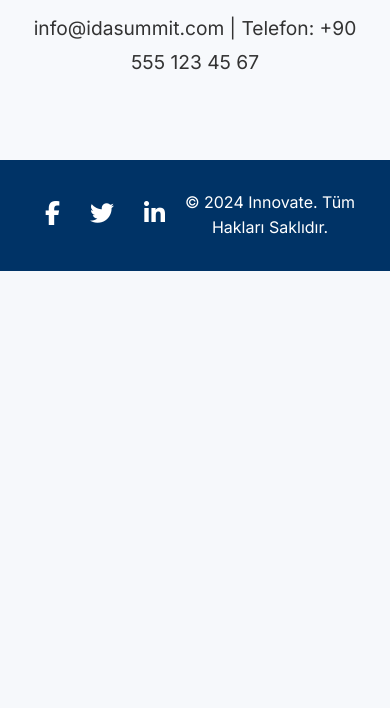
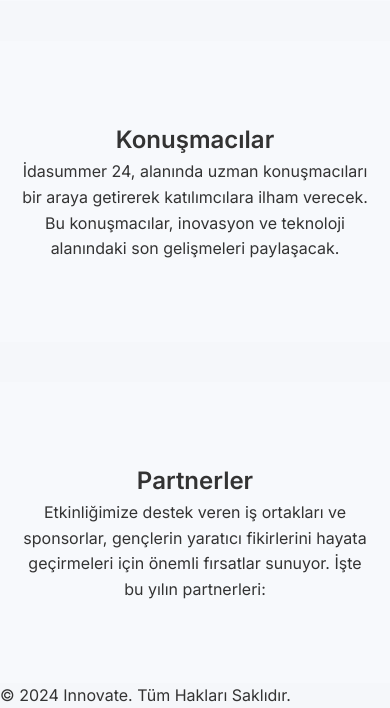
Before and after one commit to TgrknT/idasummitV1, a PHP site: page /home in a window 390 px wide. Shown: the part 2462-3170 px from the top of the page. Before the commit the page ends 2733 px from the top, so only its background shows below. Run offline with PHP 8.4, Linux system fonts and the light colour scheme; some libraries are stand-ins or nearby versions.

Commit message:
düzenli

```diff
--- a/home/index.html
+++ b/home/index.html
@@ -5,14 +5,12 @@
     <meta name="viewport" content="width=device-width, initial-scale=1.0">
     <meta http-equiv="X-UA-Compatible" content="ie=edge">
     <title>Innovate 2024 - Global Innovation Conference</title>
-    <!-- Google Fonts -->
     <link href="https://fonts.googleapis.com/css2?family=Inter:wght@400;600&display=swap" rel="stylesheet">
     <link rel="stylesheet" href="style.css">
-    <!-- FontAwesome for Social Icons -->
-    <script src="https://kit.fontawesome.com/a076d05399.js" crossorigin="anonymous"></script>
 </head>
 <body>
 
+    <!-- Navigation Bar -->
     <nav>
         <div class="nav-logo">
             <img src="logo.png" alt="Logo" class="logo-img">
@@ -30,11 +28,8 @@
         </div>
     </nav>
 
-
-
     <!-- Header Bölümü -->
     <header class="header" id="home">
-        <!-- Arka Plan Video -->
         <video autoplay muted loop id="background-video">
             <source src="tanitim.mp4" type="video/mp4">
             Tarayıcınız video etiketini desteklemiyor.
@@ -57,26 +52,45 @@
     </header>
 
     <!-- Hakkında Bölümü -->
-    <section id="about" class="about">
-        <div class="container">
-            <h2>Hakkında</h2>
-            <p>İdasummer 24, teknoloji ve inovasyon dünyasına adım atmak isteyen genç zihinleri, alanında uzman kişilerle buluşturan bir etkinlik olarak tasarlanmıştır. Etkinlik, teknolojinin hızla gelişen dünyasında gençlerin yaratıcılıklarını ve potansiyellerini en üst düzeye çıkararak, onları geleceğin liderleri ve yenilikçileri haline getirmeyi hedefler. Etkinlik boyunca öğrenciler, teknolojinin farklı alanlarında uzmanlaşmış kişilerden ilham alacak, mentorluk desteği alacak ve kendi projelerini hayata geçirme fırsatı bulacaklar. İdasummer 24, yenilikçi fikirlerin filizlenmesi ve sürdürülebilir projelerin geliştirilmesi için eşsiz bir platform sunar. Teknolojinin gücüyle toplumsal sorunlara çözümler üretme misyonuyla yola çıkan İdasummer 24, gençler için sadece bir etkinlik değil, aynı zamanda bir ilham kaynağı ve geleceklerini şekillendirecek bir deneyim sunar.</p>
+    <section id="about" class="content-section">
+        <div class="content-container">
+            <div class="text-container">
+                <h2>Hakkında</h2>
+                <p>İdasummer 24, teknoloji ve inovasyon dünyasına adım atmak isteyen genç zihinleri, alanında uzman kişilerle buluşturan bir etkinlik olarak tasarlanmıştır. Etkinlik, teknolojinin hızla gelişen dünyasında gençlerin yaratıcılıklarını ve potansiyellerini en üst düzeye çıkararak, onları geleceğin liderleri ve yenilikçileri haline getirmeyi hedefler.</p>
+            </div>
+            <div class="image-container rotate-left">
+                <img src="hakkinda-image.jpg" alt="Hakkında Resim">
+            </div>
         </div>
     </section>
 
-    <!-- Program Bölümü -->
-    <section id="program" class="program">
-        <div class="container">
-            <h2>Program</h2>
-            <p>Etkinlik boyunca paneller, seminerler ve workshoplar düzenlenecek.</p>
+    <!-- Sürdürülebilir Motivasyon Bölümü -->
+    <section id="motivation" class="content-section">
+        <div class="content-container">
+            <div class="text-container">
+                <h2>Sürdürülebilir Motivasyon</h2>
+                <p>Etkinliğimiz, gençlerin sürdürülebilir bir gelecek için yaratıcılıklarını teşvik etmeyi amaçlamaktadır. Her katılımcı, çevreye duyarlı projeler geliştirme konusunda motive edilir.</p>
+            </div>
+            <div class="image-container rotate-right">
+                <img src="motivation-image.jpg" alt="Sürdürülebilir Motivasyon Resim">
+            </div>
         </div>
     </section>
 
-    <!-- İletişim Bölümü -->
-    <section id="contact" class="contact">
+    <!-- Konuşmacılar Bölümü -->
+    <section id="speakers" class="content-section">
         <div class="container">
-            <h2>İletişim</h2>
-            <p>info@idasummit.com | Telefon: +90 555 123 45 67</p>
+            <h2>Konuşmacılar</h2>
+            <p>İdasummer 24, alanında uzman konuşmacıları bir araya getirerek katılımcılara ilham verecek. Bu konuşmacılar, inovasyon ve teknoloji alanındaki son gelişmeleri paylaşacak.</p>
+        </div>
+    </section>
+
+    <!-- Partnerler Bölümü -->
+    <section id="partners" class="content-section">
+        <div class="container">
+            <h2>Partnerler</h2>
+            <p>Etkinliğimize destek veren iş ortakları ve sponsorlar, gençlerin yaratıcı fikirlerini hayata geçirmeleri için önemli fırsatlar sunuyor. İşte bu yılın partnerleri:</p>
+            <!-- Partner logoları eklenebilir -->
         </div>
     </section>
 
--- a/home/style.css
+++ b/home/style.css
@@ -1,19 +1,3 @@
-/* Genel Stil */
-* {
-    margin: 0;
-    padding: 0;
-    box-sizing: border-box;
-    scroll-behavior: smooth;
-}
-
-body {
-    font-family: 'Inter', sans-serif;
-    background-color: #F5F7FA;
-    color: #333;
-    line-height: 1.6;
-}
-
-/* Navigation Bar */
 /* Genel Stil */
 * {
     margin: 0;
@@ -179,66 +136,76 @@ nav ul li a:hover {
     transform: scale(1.05);
 }
 
-/* Hakkında, Program ve İletişim Bölümleri */
-.about, .program, .contact {
+/* Genel Bölüm Stili */
+.content-section {
     padding: 80px 20px;
     text-align: center;
     background-color: #F7F9FC;
+    margin-top: 40px;
 }
 
-.about h2, .program h2, .contact h2 {
-    font-size: 2.5rem;
-    margin-bottom: 20px;
-}
-
-.about p, .program p, .contact p {
-    font-size: 1.2rem;
-    max-width: 800px;
-    margin: 0 auto;
-    line-height: 1.8;
-}
-
-/* Footer Bölümü */
-.footer {
-    padding: 30px;
-    background-color: #003366;
-    color: white;
-    text-align: center;
+.content-container {
     display: flex;
     justify-content: space-between;
     align-items: center;
     flex-wrap: wrap;
+    max-width: 1200px;
+    margin: 0 auto;
 }
 
-.footer p {
-    margin: 0;
-    flex: 1;
-    text-align: center;
+/* Hakkında Bölümündeki Fotoğraf Sağda */
+#about .text-container {
+    flex-basis: 50%;
+    padding: 20px;
+    text-align: left;
 }
 
-.footer-social-icons {
-    display: flex;
-    justify-content: center;
+#about .image-container {
+    flex-basis: 45%;
+    padding: 20px;
 }
 
-.footer-social-icons i {
-    font-size: 1.5rem;
-    margin: 0 15px;
-    color: #fff;
-    transition: color 0.3s ease;
+#about .image-container img {
+    width: 100%;
+    height: auto;
+    border-radius: 10px;
 }
 
-.footer-social-icons i:hover {
-    color: #00A3E1;
+/* Sürdürülebilir Motivasyon Bölümündeki Fotoğraf Solda */
+#motivation .text-container {
+    order: 2; /* Metni sağa al */
+    flex-basis: 50%;
+    padding: 20px;
+    text-align: left;
 }
 
-/* Animasyonlar */
-@keyframes fadeIn {
-    0% { opacity: 0; }
-    100% { opacity: 1; }
+#motivation .image-container {
+    order: 1; /* Fotoğrafı sola al */
+    flex-basis: 45%;
+    padding: 20px;
 }
 
-@keyframes pulse {
-    0%, 100% { transform: scale(1); }
-    50% { transform: scale(1.05); }
+#motivation .image-container img {
+    width: 100%;
+    height: auto;
+    border-radius: 10px;
 }
+
+/* Responsive Ayarları (Küçük Ekranlar İçin) */
+@media (max-width: 768px) {
+    .nav-menu {
+        display: none;
+    }
+
+    .katilim-btn {
+        padding: 6px 12px;
+    }
+
+    .content-container {
+        flex-direction: column;
+    }
+
+    .image-container {
+        margin-top: 20px;
+    }
+}
```
Also changed, not shown: other parts of home/style.css (+9 -36 lines).
